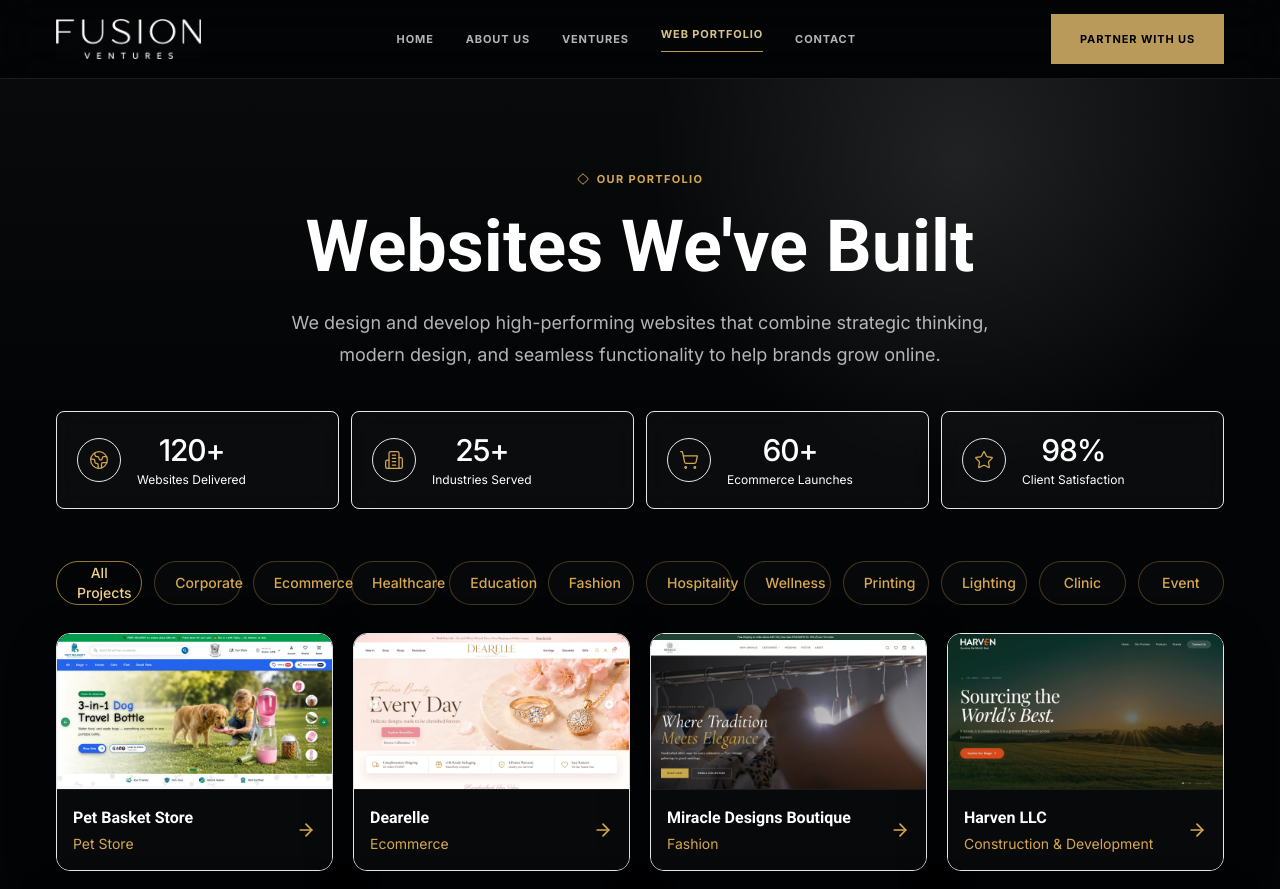
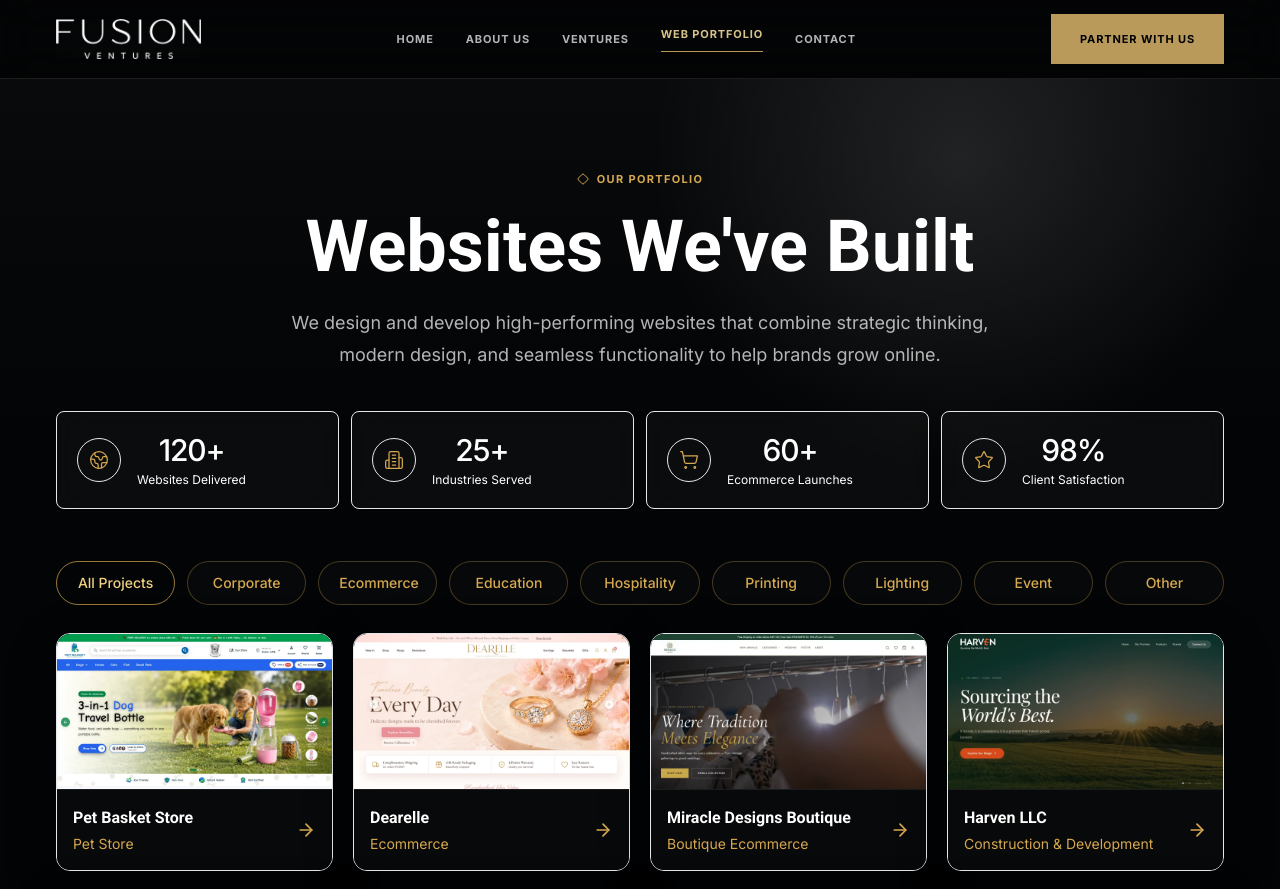
Before and after one commit to Fazilfazi991/fusionwebsite, a Next.js app: page /web-portfolio in a window 1280 px wide. Shown: the top 889 px of the page. Built offline with nearby package versions, Linux system fonts and the light colour scheme.

Commit message:
Simplify portfolio categories

```diff
--- a/app/web-portfolio/webProjects.ts
+++ b/app/web-portfolio/webProjects.ts
@@ -15,15 +15,12 @@
   "All Projects",
   "Corporate",
   "Ecommerce",
-  "Healthcare",
   "Education",
-  "Fashion",
   "Hospitality",
-  "Wellness",
   "Printing",
   "Lighting",
-  "Clinic",
-  "Event"
+  "Event",
+  "Other"
 ] as const;
 
 export type WebPortfolioCategory = (typeof webPortfolioCategories)[number];
@@ -173,11 +170,11 @@
   {
     title: "Dentiva",
     url: "https://dentiva.ae",
-    category: "Clinic",
-    industry: "Clinic",
-    description: "A polished dental clinic website focused on trust, care, and appointments.",
+    category: "Other",
+    industry: "Dental Care",
+    description: "A polished dental care website focused on trust, care, and appointments.",
     image: "/images/web-portfolio/dentiva.webp",
-    tags: ["Clinic", "Healthcare"],
+    tags: ["Other"],
     preview: {
       headline: "Confident Smiles Start Here.",
       kicker: "Modern dental care.",
@@ -190,11 +187,11 @@
   {
     title: "Hydrelle Skincare",
     url: "https://www.hydrelleskincare.com/",
-    category: "Wellness",
+    category: "Other",
     industry: "Beauty",
     description: "A refined skincare storefront with a soft wellness feel.",
     image: "/images/web-portfolio/hydrelle-skincare.webp",
-    tags: ["Beauty", "Wellness"],
+    tags: ["Other"],
     preview: {
       headline: "Skincare That Feels Like You",
       kicker: "Hydrating routines, clean glow.",
@@ -224,11 +221,11 @@
   {
     title: "BWMC",
     url: "https://bwmc.ae",
-    category: "Healthcare",
-    industry: "Healthcare / Corporate",
-    description: "A healthcare presence designed around credibility and care.",
+    category: "Corporate",
+    industry: "Financial Management & Business Setup",
+    description: "A corporate website for financial management and business-setup services.",
     image: "/images/web-portfolio/bwmc.webp",
-    tags: ["Healthcare", "Corporate"],
+    tags: ["Corporate"],
     preview: {
       headline: "Compassionate Care. Advanced Medicine.",
       kicker: "Trusted medical services.",
@@ -241,11 +238,11 @@
   {
     title: "Miracle Designs Boutique",
     url: "https://miracledesignsboutique.com/",
-    category: "Fashion",
-    industry: "Fashion",
+    category: "Other",
+    industry: "Boutique Ecommerce",
     description: "A warm fashion ecommerce site for boutique collections.",
     image: "/images/web-portfolio/miracle-designs-boutique.webp",
-    tags: ["Fashion", "Ecommerce"],
+    tags: ["Other", "Ecommerce"],
     preview: {
       headline: "Elegance That Defines You",
       kicker: "Boutique fashion collections.",
@@ -326,11 +323,11 @@
   {
     title: "Desert GP",
     url: "https://desertgp.com",
-    category: "Healthcare",
-    industry: "Healthcare / Medical",
-    description: "A medical site designed to communicate care and access.",
+    category: "Hospitality",
+    industry: "Commercial Kitchen Fit-Outs",
+    description: "A hospitality website for commercial kitchen design and fit-out services.",
     image: "/images/web-portfolio/desert-gp.webp",
-    tags: ["Healthcare", "Medical"],
+    tags: ["Hospitality"],
     preview: {
       headline: "Care Built Around Your Day.",
       kicker: "Primary medical support.",
@@ -360,11 +357,11 @@
   {
     title: "N Universal Yoga",
     url: "https://nuniversalyoga.ae",
-    category: "Wellness",
+    category: "Other",
     industry: "Wellness",
     description: "A calm wellness website for yoga programs and practice.",
     image: "/images/web-portfolio/n-universal-yoga.webp",
-    tags: ["Wellness"],
+    tags: ["Other"],
     preview: {
       headline: "Balance Your Body. Elevate Your Mind.",
       kicker: "Yoga and wellness practice.",
@@ -411,11 +408,11 @@
   {
     title: "Worn Soul",
     url: "https://worn-soul.vercel.app/",
-    category: "Fashion",
-    industry: "Fashion / Ecommerce",
+    category: "Other",
+    industry: "Fashion Ecommerce",
     description: "A fashion ecommerce concept with editorial product energy.",
     image: "/images/web-portfolio/worn-soul.webp",
-    tags: ["Fashion", "Ecommerce"],
+    tags: ["Other", "Ecommerce"],
     preview: {
       headline: "Streetwear With a Story.",
       kicker: "Curated drops and essentials.",
```
